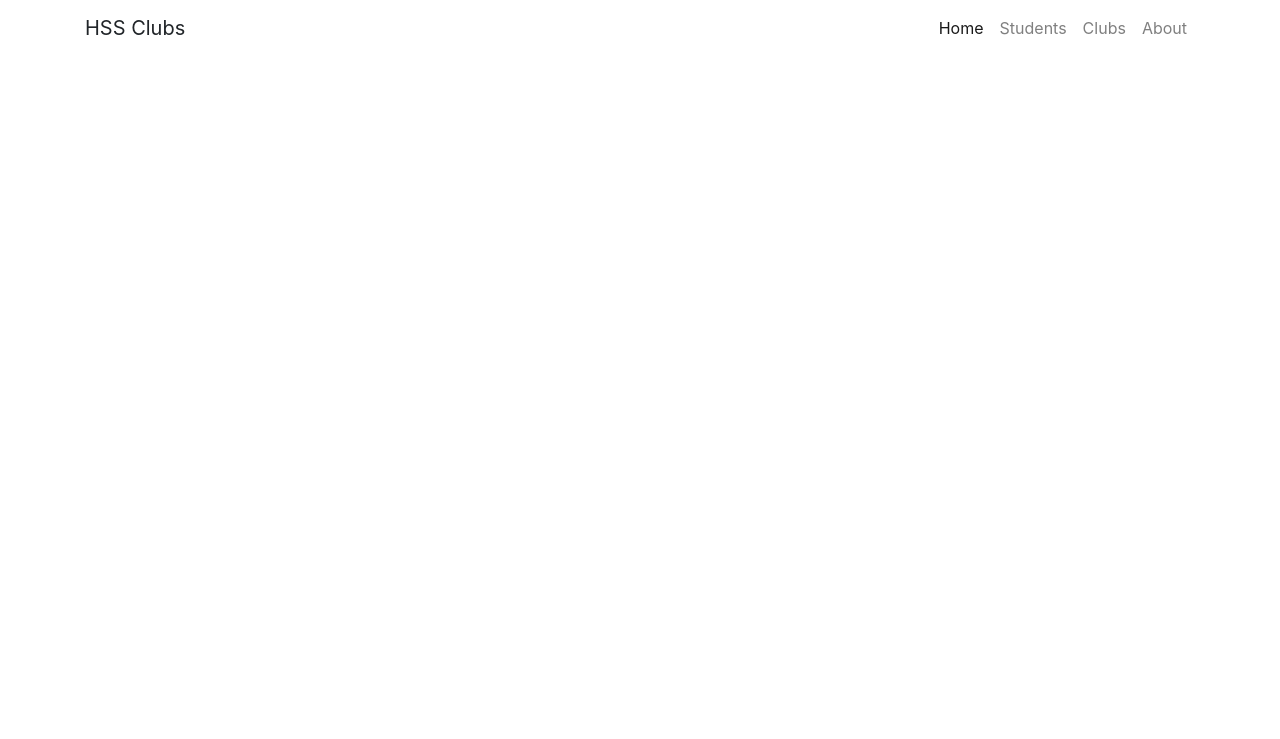
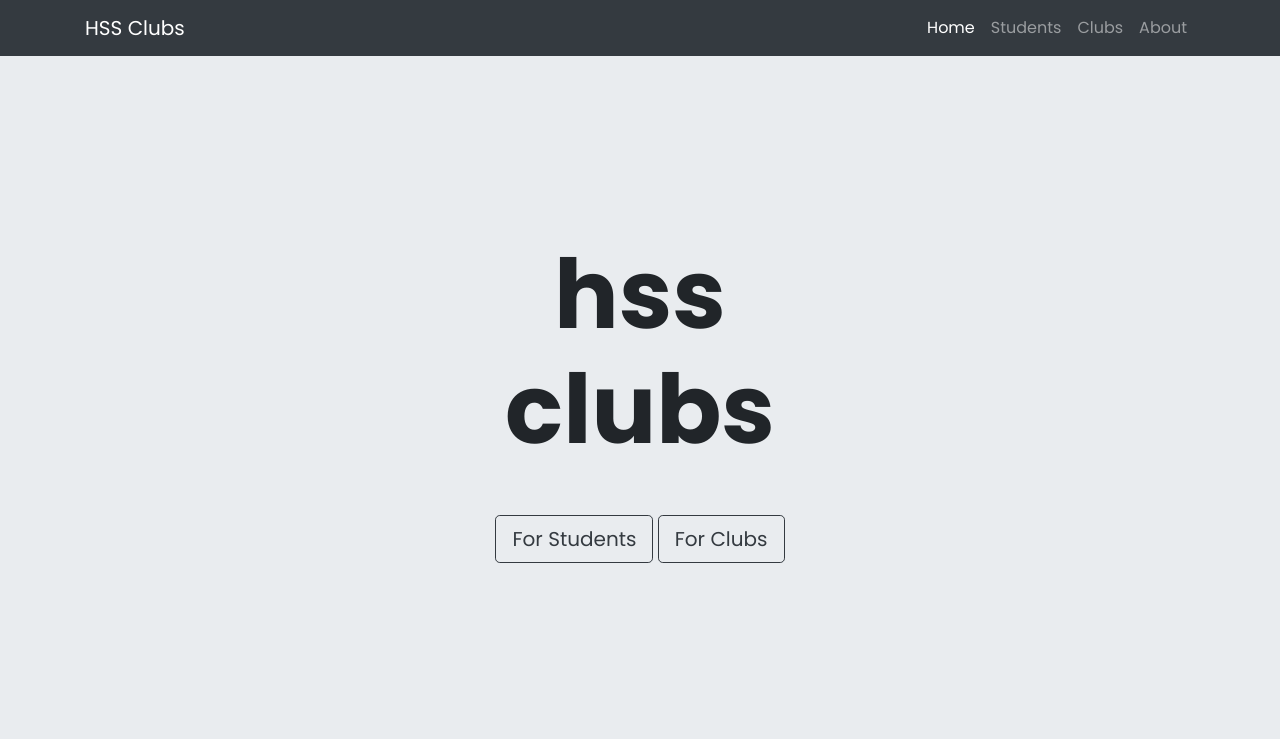
Before and after one commit to HSS-Clubs/hss-clubs, a plain HTML site: page index.html in a window 1280 px wide. Drawn offline with nearby package versions, Linux system fonts and the light colour scheme; a web font is replaced by a local one.

Commit message:
finish home page

```diff
--- a/css/styles.css
+++ b/css/styles.css
@@ -0,0 +1,18 @@
+body {
+    font-family: 'Poppins', sans-serif;
+}
+
+.jumbotron {
+    height:100vh;
+}
+
+.navbar {
+    margin-bottom: 0px;
+}
+
+.display-1 {
+    text-transform: lowercase;
+    text-align:center;
+    font-weight: 700;
+    padding-bottom:40px;
+}
--- a/index.html
+++ b/index.html
@@ -10,6 +10,7 @@
     <link href="https://fonts.googleapis.com/css?family=Raleway+Dots" rel="stylesheet" type="text/css">
     <link href="https://maxcdn.bootstrapcdn.com/font-awesome/4.7.0/css/font-awesome.min.css" rel="stylesheet" type="text/css">
     <link href="https://fonts.googleapis.com/css2?family=Mulish:wght@400;700&display=swap" rel="stylesheet">
+    <link href="https://fonts.googleapis.com/css2?family=Poppins:wght@400;700;900&display=swap" rel="stylesheet">
     <link href="https://cdnjs.cloudflare.com/ajax/libs/font-awesome/5.13.0/css/all.min.css" rel="stylesheet">
     <link rel="stylesheet" href="css/styles.css">
     <script src="https://cdnjs.cloudflare.com/ajax/libs/popper.js/1.14.7/umd/popper.min.js" integrity="sha384-UO2eT0CpHqdSJQ6hJty5KVphtPhzWj9WO1clHTMGa3JDZwrnQq4sF86dIHNDz0W1" crossorigin="anonymous"></script>
@@ -17,9 +18,9 @@
     <link rel="stylesheet" href="https://cdnjs.cloudflare.com/ajax/libs/font-awesome/4.7.0/css/font-awesome.min.css">
 </head>
 <body>
-    <nav class="navbar navbar-light navbar-expand-lg fixed-top">
+    <nav class="navbar navbar-dark bg-dark navbar-expand-lg fixed-top">
         <div class="container">
-            <a class="navbar-brand">
+            <a class="navbar-brand text-white">
                 HSS Clubs
               </a>
             <button class="navbar-toggler" type="button" data-toggle="collapse" data-target="#navbarSupportedContent" aria-controls="navbarSupportedContent" aria-expanded="false" aria-label="Toggle navigation">
@@ -29,10 +30,10 @@
             <div class="collapse navbar-collapse" id="navbarSupportedContent">
                 <ul class="navbar-nav ml-auto">
                     <li class="nav-item active">
-                        <a class="nav-link" href="#"">Home <span class="sr-only">(current)</span></a>
+                        <a class="nav-link" href="index.html"">Home <span class="sr-only">(current)</span></a>
                     </li>
                     <li class="nav-item">
-                        <a class="nav-link" href="#">Students</a>
+                        <a class="nav-link" href="students.html">Students</a>
                     </li>
                     <li class="nav-item">
                         <a class="nav-link" href="#">Clubs</a>
@@ -44,5 +45,16 @@
             </div>
         </div>
       </nav>
+
+      <div class="jumbotron jumbotron-fluid mb-0 d-flex">
+        <div class="container d-flex justify-content-center align-items-center flex-column">
+          <h1 class="display-1">HSS<br>Clubs</h1>
+          <!-- <p class="lead">This is a modified jumbotron that occupies the entire horizontal space of its parent.</p> -->
+          <div class="flex-row">
+            <button type="button" class="btn btn-lg btn-outline-dark" href="#">For Students</button>
+            <button type="button" class="btn btn-lg btn-outline-dark" href="#">For Clubs</button>
+          </div>
+        </div>
+      </div>
 </body>
 </html>
```
